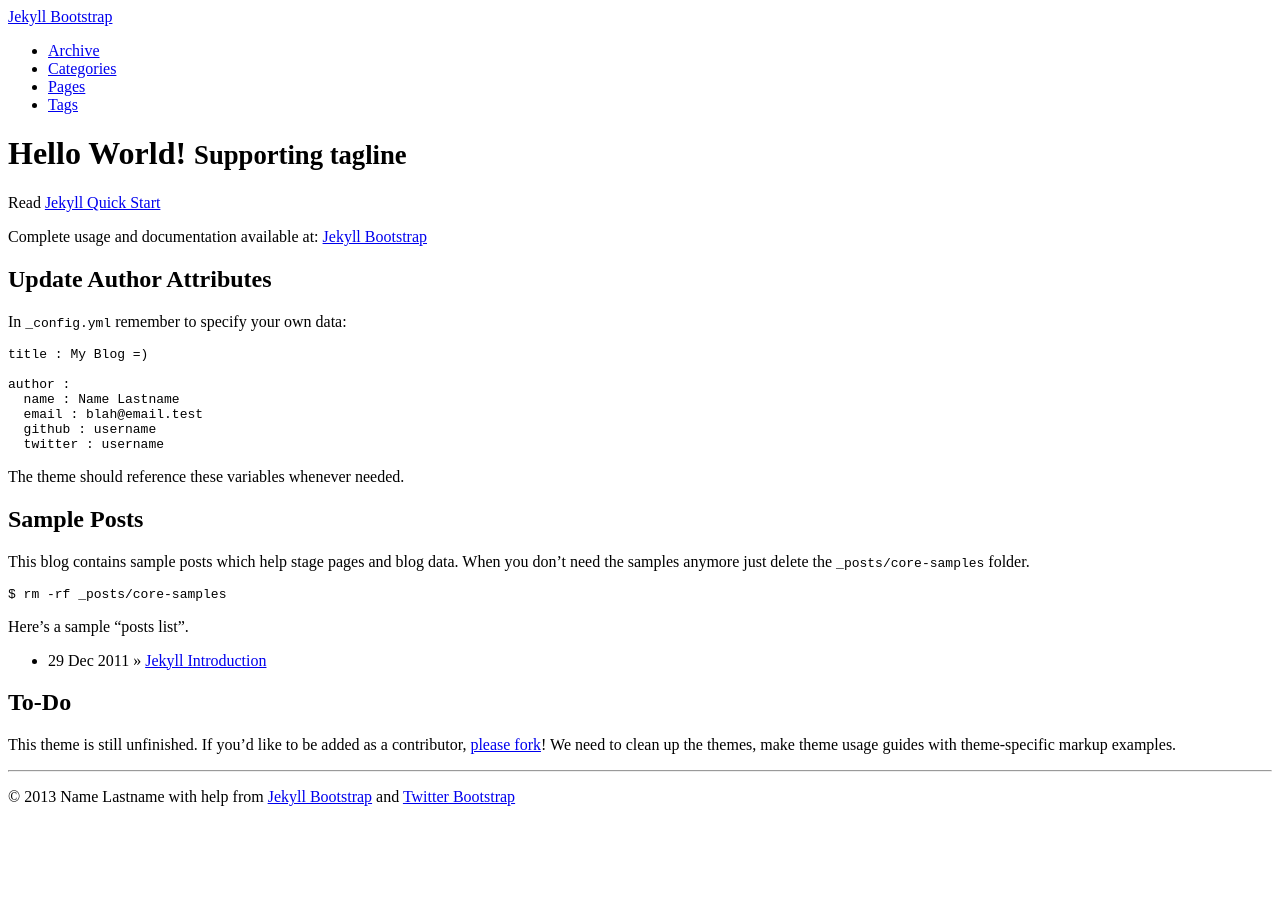
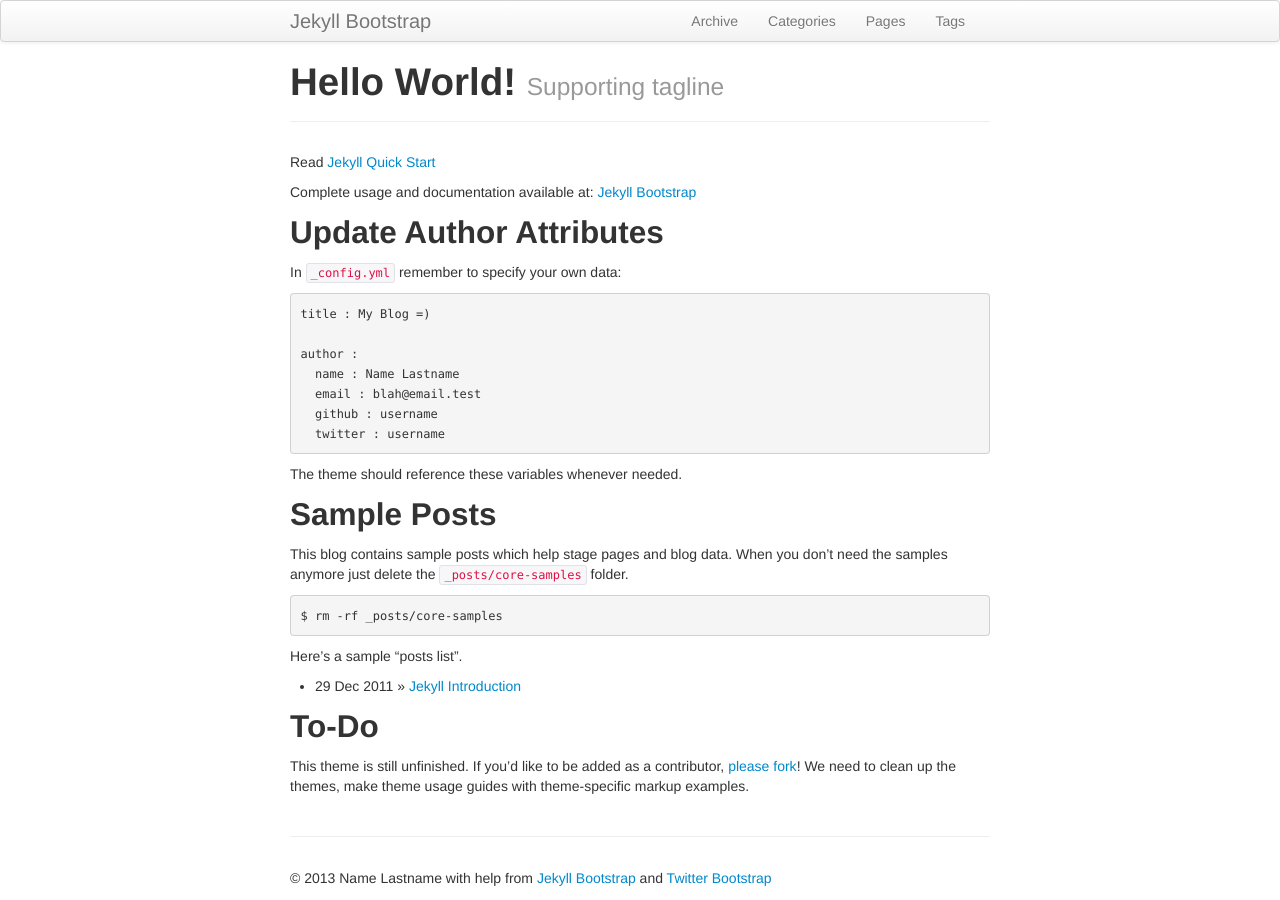
Before and after one commit to Crazy4Tech/clientlab.github.com, a Jekyll site: the page built from index.md, in a window 1280 px wide. Built offline with Jekyll 4.4.1, drawn with Linux system fonts in a browser that asks for light colours.

Commit message:
修改皮肤的配置机制。

```diff
--- a/_config.yml
+++ b/_config.yml
@@ -16,7 +16,8 @@
   github : username
   twitter : username
   feedburner : feedname
-
+theme :
+  name : twitter
 # The production_url is only used when full-domain names are needed
 # such as sitemap.txt
 # Most places will/should use BASE_PATH to make the urls
--- a/_includes/JB/setup
+++ b/_includes/JB/setup
@@ -16,7 +16,7 @@
     {% if site.JB.ASSET_PATH %}
       {% assign ASSET_PATH = site.JB.ASSET_PATH %}
     {% else %}
-      {% capture ASSET_PATH %}{{ BASE_PATH }}/assets/themes/{{ page.theme.name }}{% endcapture %}
+      {% capture ASSET_PATH %}{{ BASE_PATH }}/assets/themes/{{ site.theme.name }}{% endcapture %}
     {% endif %}
   {% endif %}
 {% endcapture %}{% assign jbcache = nil %}
```
